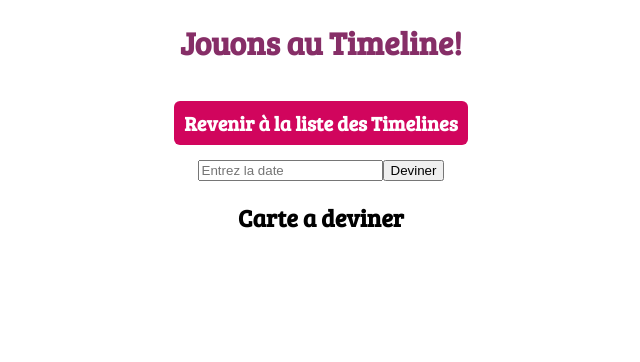
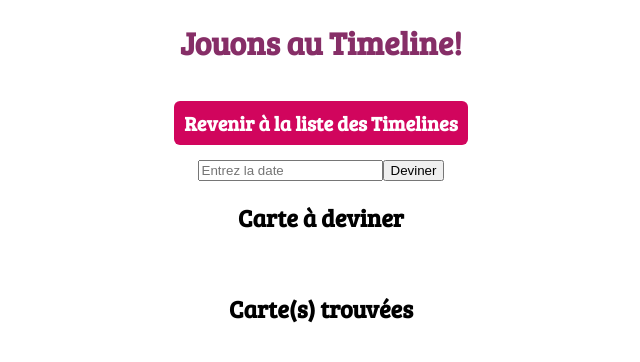
Before and after one commit to Sayavong75/AngularTimeline, an Angular app: page /timelineList/1 in a window 1280 px wide. Shown: the top 362 px of the page, without its empty margins (319-959 px from the left). Built offline with nearby package versions, Linux system fonts and the light colour scheme; no server answers.

Commit message:
update 2 cardblock

```diff
--- a/src/app/cardgame/cardgame.component.css
+++ b/src/app/cardgame/cardgame.component.css
@@ -7,7 +7,7 @@
     border : 2px solid;
     background-color: lightgrey;
     width : 320px;
-    height: 380px;
+    height: 400px;
     margin: 0 auto;
     padding: 10px;
 }
--- a/src/app/cardgame/cardgame.component.html
+++ b/src/app/cardgame/cardgame.component.html
@@ -7,12 +7,12 @@
         <button class= "button" type="submit"> Deviner </button>
     </div>
 </form>
-<!-- [ngvalue] ="valDate" -->
+
+<!-- Carte à deviner -->
 <div>
-    <h2> Carte a deviner </h2>
+    <h2> Carte à deviner </h2>
 </div>
 
-<!-- Carte à deviner -->
 <div class = "guessCardBlock" *ngIf = "cardToplay">
 
     <h2> {{ cardToplay.name }} </h2>
@@ -22,7 +22,12 @@
     <h3> {{ cardToplay.description }} </h3>
 </div>
 
+<br>
 <!-- Bloc de cartes devinées -->
+<div>
+    <h2> Carte(s) trouvées </h2>
+</div>
+
 <div class = "guessedCardBlock" *ngFor = "let guessedCard of guessedCardList , let i =index">
 
     <h2> {{ guessedCard.name }} </h2>
--- a/src/app/cardgame/cardgame.component.ts
+++ b/src/app/cardgame/cardgame.component.ts
@@ -61,6 +61,7 @@ export class CardgameComponent implements OnInit {
 
   getRandomInt(cardListmin, cardListLength) {
     let randomNum = Math.floor(Math.random() * (Math.floor(cardListLength - cardListmin + 1)) + cardListmin);
+    console.log("nombre d'objets :" + cardListLength);
     return randomNum;
   }
 
@@ -86,6 +87,4 @@ export class CardgameComponent implements OnInit {
 
 
   }
-
-
 }
```
